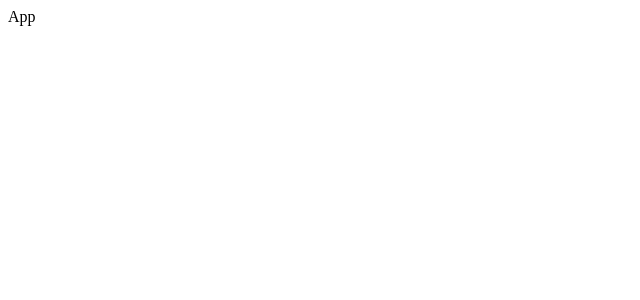
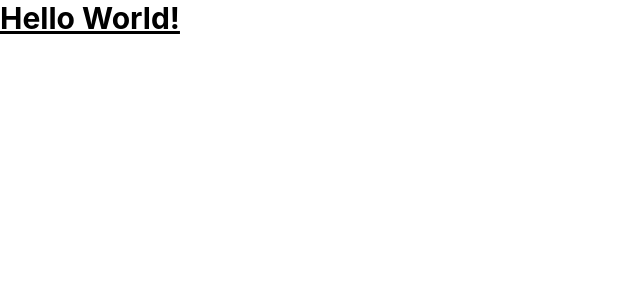
Before and after one commit to sakib-333/portfolio, a React (Vite) app: page / in a window 1280 px wide. Shown: the top 300 px of the page, without its empty margins (0-640 px from the left). Built offline with nearby package versions, Linux system fonts and the light colour scheme.

Commit message:
Add tailwind css.

```diff
--- a/package.json
+++ b/package.json
@@ -10,8 +10,10 @@
     "preview": "vite preview"
   },
   "dependencies": {
+    "@tailwindcss/vite": "^4.2.4",
     "react": "^19.2.5",
-    "react-dom": "^19.2.5"
+    "react-dom": "^19.2.5",
+    "tailwindcss": "^4.2.4"
   },
   "devDependencies": {
     "@babel/core": "^7.29.0",
--- a/src/App.tsx
+++ b/src/App.tsx
@@ -1,7 +1,9 @@
 
 const App = () => {
   return (
-    <div>App</div>
+    <div>
+      <h1 className="text-3xl font-bold underline">Hello World!</h1>
+    </div>
   )
 }
 
--- a/src/index.css
+++ b/src/index.css
@@ -0,0 +1 @@
+@import "tailwindcss"
--- a/vite.config.ts
+++ b/vite.config.ts
@@ -1,11 +1,13 @@
 import { defineConfig } from 'vite'
 import react, { reactCompilerPreset } from '@vitejs/plugin-react'
 import babel from '@rolldown/plugin-babel'
+import tailwindcss from '@tailwindcss/vite'
 
 // https://vite.dev/config/
 export default defineConfig({
   plugins: [
     react(),
-    babel({ presets: [reactCompilerPreset()] })
+    babel({ presets: [reactCompilerPreset()] }),
+    tailwindcss()
   ],
 })
```
Also changed, not shown: 1 other file (tests, documents, lock files or other folders).
